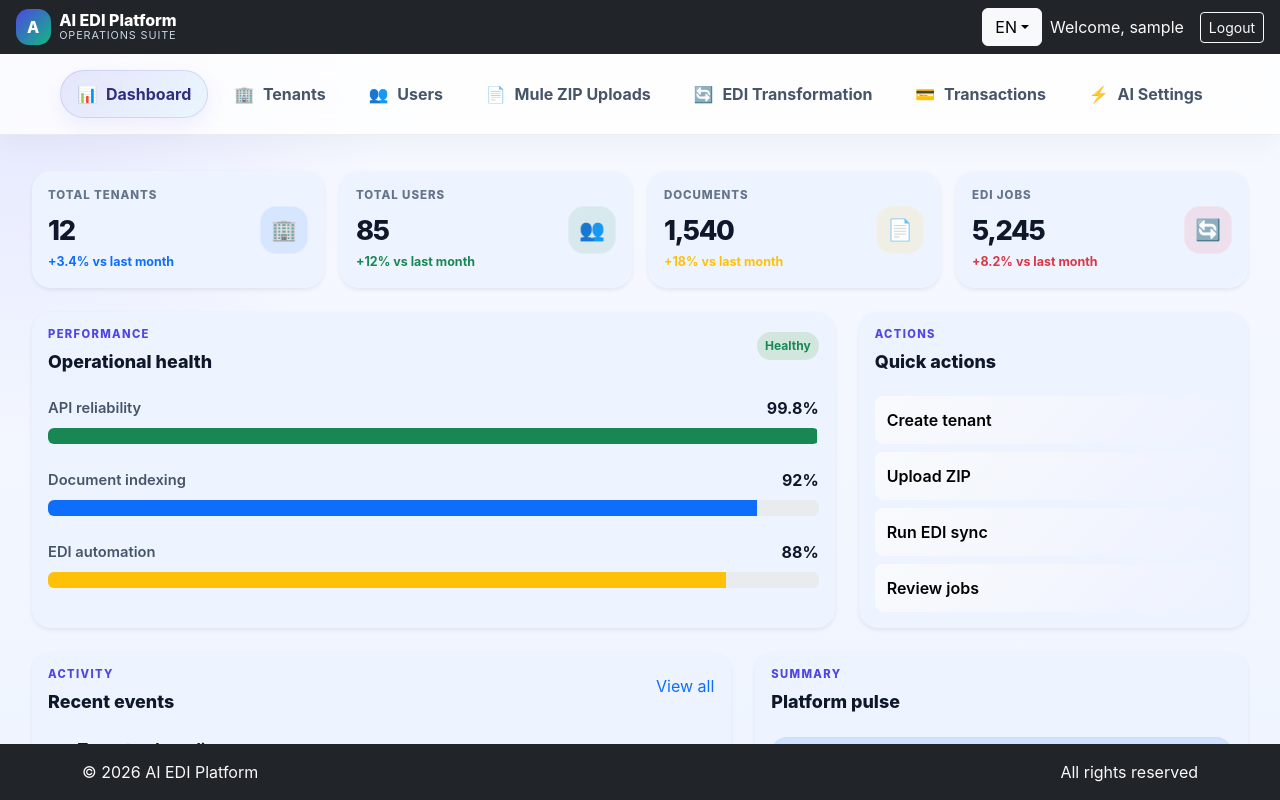
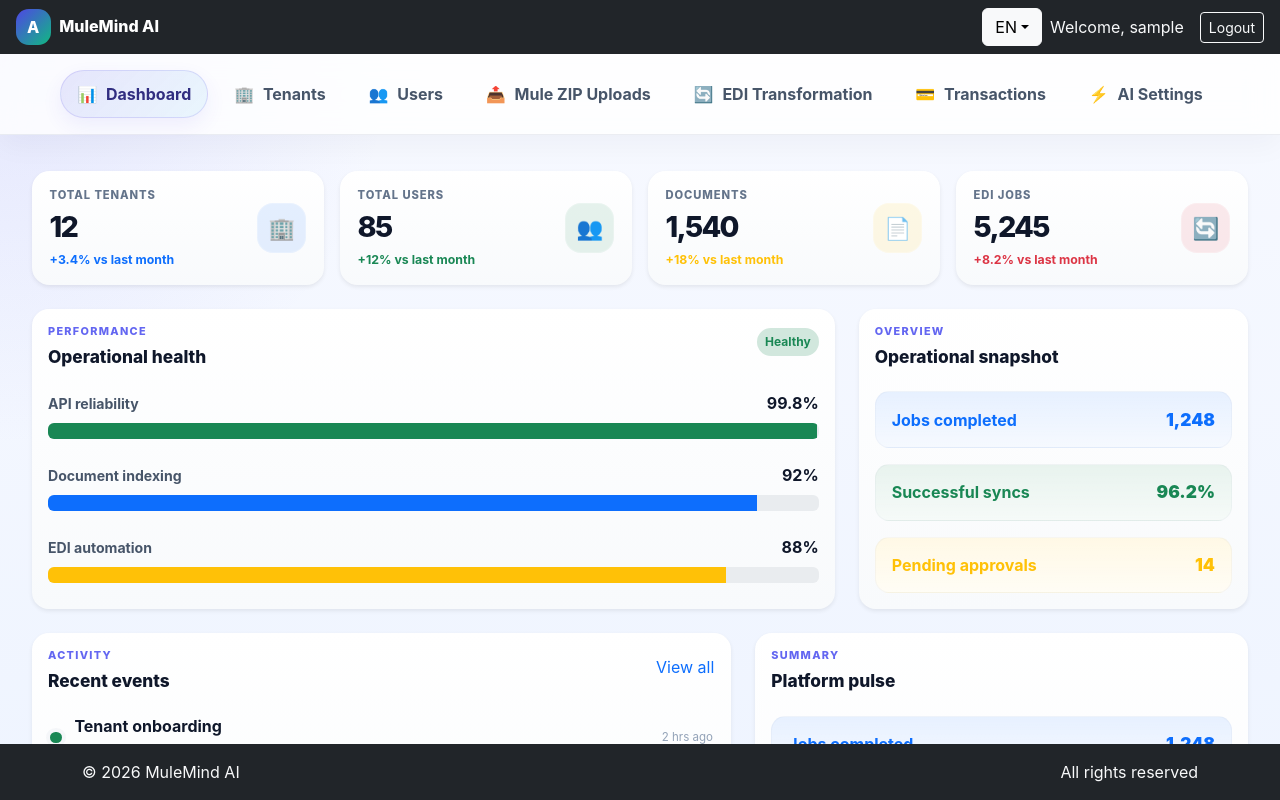
Before and after one commit to amresh087/mulemind-llm, a React (Vite) app: page /admin in a window 1280 px wide. Built offline with nearby package versions, Linux system fonts and the light colour scheme; sample sign-in values are in the browser's storage.

Commit message:
update ui code

```diff
--- a/src/components/layout/AdminLayout.tsx
+++ b/src/components/layout/AdminLayout.tsx
@@ -17,7 +17,7 @@ const AdminLayout = ({ children }: AdminLayoutProps) => {
     { label: 'Dashboard', icon: '📊', path: '/admin' },
     { label: 'Tenants', icon: '🏢', path: '/admin/tenants' },
     { label: 'Users', icon: '👥', path: '/admin/users' },
-    { label: 'Mule ZIP Uploads', icon: '📄', path: '/admin/documents' },
+    { label: 'Mule ZIP Uploads', icon: '📤', path: '/admin/documents' },
     { label: 'EDI Transformation', icon: '🔄', path: '/admin/edi-transform' },
     { label: 'Transactions', icon: '💳', path: '/admin/transactions' },
     { label: 'AI Settings', icon: '⚡', path: '/admin/ai-settings' },
--- a/src/components/layout/Footer.tsx
+++ b/src/components/layout/Footer.tsx
@@ -7,7 +7,7 @@ const Footer: React.FC = () => {
       <Container>
         <Row>
           <Col md={6} className="text-center text-md-start">
-            © 2026 AI EDI Platform
+            © 2026 MuleMind AI
           </Col>
           <Col md={6} className="text-center text-md-end">
             All rights reserved
--- a/src/components/layout/Navbar.tsx
+++ b/src/components/layout/Navbar.tsx
@@ -35,9 +35,9 @@ const AppNavbar: React.FC = () => {
               A
             </div>
             <div className="d-flex flex-column" style={{ lineHeight: 1.1 }}>
-              <span style={{ fontSize: '1rem', fontWeight: 800, color: '#fff' }}>AI EDI Platform</span>
+              <span style={{ fontSize: '1rem', fontWeight: 800, color: '#fff' }}>MuleMind AI</span>
               <small style={{ color: '#cbd5e1', fontSize: '0.68rem', letterSpacing: '0.08em', textTransform: 'uppercase' }}>
-                Operations Suite
+
               </small>
             </div>
           </div>
--- a/src/pages/admin/AdminDashboard.css
+++ b/src/pages/admin/AdminDashboard.css
@@ -1,6 +1,6 @@
 .dashboard-shell {
   width: 100%;
-  padding: 0.25rem 0 0;
+  padding: 0.2rem 0 0;
 }
 
 .hero-banner {
@@ -10,99 +10,104 @@
 .hero-kicker,
 .panel-kicker {
   display: inline-block;
-  font-size: 0.7rem;
+  font-size: 0.68rem;
   font-weight: 800;
   letter-spacing: 0.12em;
   text-transform: uppercase;
-  color: #4f46e5;
-  margin-bottom: 0.5rem;
+  color: #6366f1;
+  margin-bottom: 0.45rem;
 }
 
 .metric-card {
-  border-radius: 1.2rem !important;
-  background: rgba(255, 255, 255, 0.94);
+  border-radius: 1.1rem !important;
+  background: linear-gradient(180deg, #ffffff 0%, #f8fafc 100%);
   border: 1px solid rgba(148, 163, 184, 0.12) !important;
-  box-shadow: 0 10px 22px rgba(15, 23, 42, 0.04);
+  box-shadow: 0 10px 24px rgba(15, 23, 42, 0.04);
   transition: transform 0.2s ease, box-shadow 0.2s ease;
 }
 
 .metric-card:hover {
   transform: translateY(-2px);
-  box-shadow: 0 18px 32px rgba(15, 23, 42, 0.08);
+  box-shadow: 0 18px 30px rgba(15, 23, 42, 0.08);
+}
+
+.metric-card .card-body {
+  padding: 1rem 1.1rem;
 }
 
 .metric-label {
-  font-size: 0.72rem;
+  font-size: 0.7rem;
   text-transform: uppercase;
   letter-spacing: 0.08em;
   color: #64748b;
   font-weight: 800;
-  margin-bottom: 0.7rem;
+  margin-bottom: 0.55rem;
 }
 
 .metric-value {
-  font-size: clamp(1.7rem, 2vw, 2.3rem);
+  font-size: clamp(1.8rem, 2vw, 2.4rem);
   font-weight: 800;
-  letter-spacing: -0.05em;
+  letter-spacing: -0.06em;
   color: #0f172a;
-  line-height: 1.08;
+  line-height: 1.06;
 }
 
 .metric-delta {
-  font-size: 0.78rem;
+  font-size: 0.77rem;
   font-weight: 700;
   margin-top: 0.5rem;
 }
 
 .metric-icon {
-  width: 3rem;
-  height: 3rem;
+  width: 3.1rem;
+  height: 3.1rem;
   border-radius: 1rem;
   display: flex;
   align-items: center;
   justify-content: center;
-  font-size: 1.3rem;
+  font-size: 1.35rem;
   flex-shrink: 0;
   box-shadow: inset 0 0 0 1px rgba(255,255,255,0.2);
 }
 
 .panel-card {
-  border-radius: 1.2rem !important;
-  background: rgba(255, 255, 255, 0.94);
+  border-radius: 1.05rem !important;
+  background: linear-gradient(180deg, #ffffff 0%, #f8fafc 100%);
   border: 1px solid rgba(148, 163, 184, 0.1) !important;
-  box-shadow: 0 12px 26px rgba(15, 23, 42, 0.04);
+  box-shadow: 0 10px 24px rgba(15, 23, 42, 0.04);
 }
 
 .panel-header {
-  padding: 1.15rem 1.25rem 0.9rem;
+  padding: 1rem 1.15rem 0.8rem;
 }
 
 .panel-title {
-  font-size: 1.12rem;
+  font-size: 1.08rem;
   font-weight: 800;
   color: #0f172a;
 }
 
 .progress-bar-soft {
-  height: 0.7rem;
+  height: 0.72rem;
   border-radius: 999px;
   overflow: hidden;
-  background: rgba(148, 163, 184, 0.16);
+  background: rgba(148, 163, 184, 0.12);
 }
 
 .stat-mini-label {
   color: #475569;
-  font-size: 0.92rem;
-  font-weight: 600;
+  font-size: 0.88rem;
+  font-weight: 700;
 }
 
 .quick-action-btn {
-  min-height: 3rem;
+  min-height: 2.9rem;
   background: linear-gradient(135deg, #f8fafc 0%, #eef2ff 100%);
   color: #1f2937;
   border: 1px solid rgba(148, 163, 184, 0.12) !important;
   font-weight: 700;
   transition: all 0.2s ease;
+  border-radius: 0.8rem !important;
 }
 
 .quick-action-btn:hover {
@@ -114,8 +119,8 @@
 .activity-item {
   display: flex;
   align-items: center;
-  gap: 0.9rem;
-  padding: 1rem 1.25rem;
+  gap: 0.8rem;
+  padding: 0.9rem 1.15rem;
   border-top: 1px solid rgba(148, 163, 184, 0.12);
 }
 
@@ -138,17 +143,19 @@
 .activity-title {
   font-weight: 700;
   color: #0f172a;
+  margin-bottom: 0.15rem;
 }
 
 .activity-detail {
-  font-size: 0.9rem;
+  font-size: 0.85rem;
   color: #64748b;
+  line-height: 1.45;
 }
 
 .activity-time {
   color: #94a3b8;
   flex-shrink: 0;
-  font-size: 0.75rem;
+  font-size: 0.72rem;
 }
 
 .mini-stat-box {
@@ -156,18 +163,23 @@
   align-items: center;
   justify-content: space-between;
   gap: 1rem;
-  padding: 0.95rem 1rem;
-  border-radius: 1rem;
+  padding: 0.9rem 1rem;
+  border-radius: 0.9rem;
   font-weight: 700;
   border: 1px solid rgba(148, 163, 184, 0.08);
+  background: linear-gradient(180deg, rgba(255,255,255,0.5), rgba(255,255,255,0.8));
 }
 
 .mini-stat-box strong {
-  font-size: 1.15rem;
+  font-size: 1.08rem;
 }
 
 @media (max-width: 767px) {
   .dashboard-shell {
     padding-top: 0.2rem;
   }
+
+  .metric-card .card-body {
+    padding: 0.9rem 1rem;
+  }
 }
--- a/src/pages/admin/AdminDashboard.tsx
+++ b/src/pages/admin/AdminDashboard.tsx
@@ -16,7 +16,11 @@ const AdminDashboard = () => {
     { title: 'Storage warning', detail: 'Backup usage is above target by 6%', time: '1 hr ago', tone: 'warning' },
   ];
 
-  const quickActions = ['Create tenant', 'Upload ZIP', 'Run EDI sync', 'Review jobs'];
+  const overviewMetrics = [
+    { label: 'Jobs completed', value: '1,248', tone: 'primary' },
+    { label: 'Successful syncs', value: '96.2%', tone: 'success' },
+    { label: 'Pending approvals', value: '14', tone: 'warning' },
+  ];
 
   return (
     <div className="dashboard-shell">
@@ -80,14 +84,15 @@ const AdminDashboard = () => {
         <Col lg={4}>
           <Card className="panel-card border-0 shadow-sm h-100">
             <Card.Header className="panel-header border-0 bg-transparent">
-              <span className="panel-kicker">Actions</span>
-              <h3 className="panel-title mb-0">Quick actions</h3>
+              <span className="panel-kicker">Overview</span>
+              <h3 className="panel-title mb-0">Operational snapshot</h3>
             </Card.Header>
-            <Card.Body className="d-grid gap-2">
-              {quickActions.map((action) => (
-                <Button key={action} variant="light" className="quick-action-btn text-start rounded-3 fw-semibold border-0">
-                  {action}
-                </Button>
+            <Card.Body className="d-flex flex-column gap-3">
+              {overviewMetrics.map((item) => (
+                <div key={item.label} className={`mini-stat-box bg-${item.tone}-subtle text-${item.tone}`}>
+                  <span>{item.label}</span>
+                  <strong>{item.value}</strong>
+                </div>
               ))}
             </Card.Body>
           </Card>
```
Also changed, not shown: src/pages/admin/DocumentList.tsx (+99 -15 lines), 1 other file (tests, documents, lock files or other folders).
